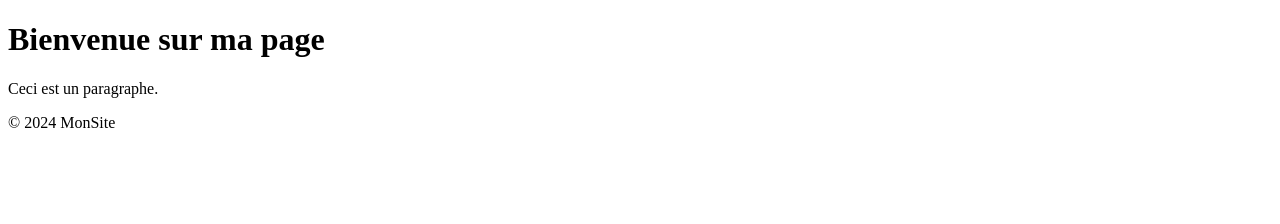
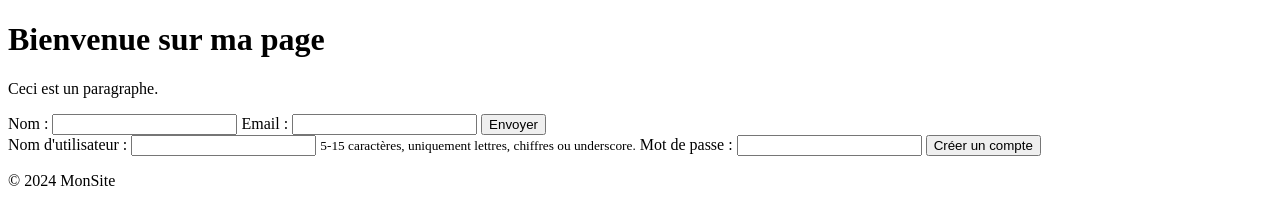
Before and after one commit to AlanGainie/cour_clarisse, a plain HTML site: page index.html in a window 1280 px wide. Drawn offline with Linux system fonts and the light colour scheme.

Commit message:
V1.2 update index.html add a email adresse,password, username

```diff
--- a/index.html
+++ b/index.html
@@ -8,6 +8,10 @@
 > liens (<a>)
 > images (<img>)
 > listes (<ul>, <ol>) -->
+
+    <!-- • required : Le champ ne peut pas être vide.
+    • pattern : Valide selon une expression régulière.
+    • maxlength et minlength : Longueur minimale et maximale. -->
 
 <!DOCTYPE html>
 <html lang="fr">
@@ -24,6 +28,27 @@
         <main>
             <p>Ceci est un paragraphe.</p>
         </main>
+        <!-- Le but de cette partie est de récupérer un nom et une adresse email -->
+        <form action="/submit" method="post">
+            <label for="nom">Nom :</label>
+            <input type="text" id="nom" name="nom" required>
+            <label for="email">Email :</label>
+            <input type="email" id="email" name="email" required>
+            <button type="submit">Envoyer</button>
+        </form>
+        <!-- Le but de cette partie de code est de créer un compte avec un mot de passe -->
+        <form action="/submit" method="post">
+            <label for="username">Nom d'utilisateur :</label>
+            <!-- Ce bout de code prend en compte un username composer de lettres et de chiffre -->
+            <input type="text" id="username" name="username" pattern="^[A-Za-z0-9_]{5,15}$"
+            required>
+            <small>5-15 caractères, uniquement lettres, chiffres ou underscore.</small>
+            <label for="password">Mot de passe :</label>
+            <!-- Ce bout de code prend en compte un pasword composer de huit carractère ou plus -->
+            <input type="password" id="password" name="password" minlength="8" required>
+            <button type="submit">Créer un compte</button>
+        </form>
+        <!-- Le but de cette partie de code est de déposer un copyright -->
         <footer>
             <p>&copy; 2024 MonSite</p>
         </footer>
```
